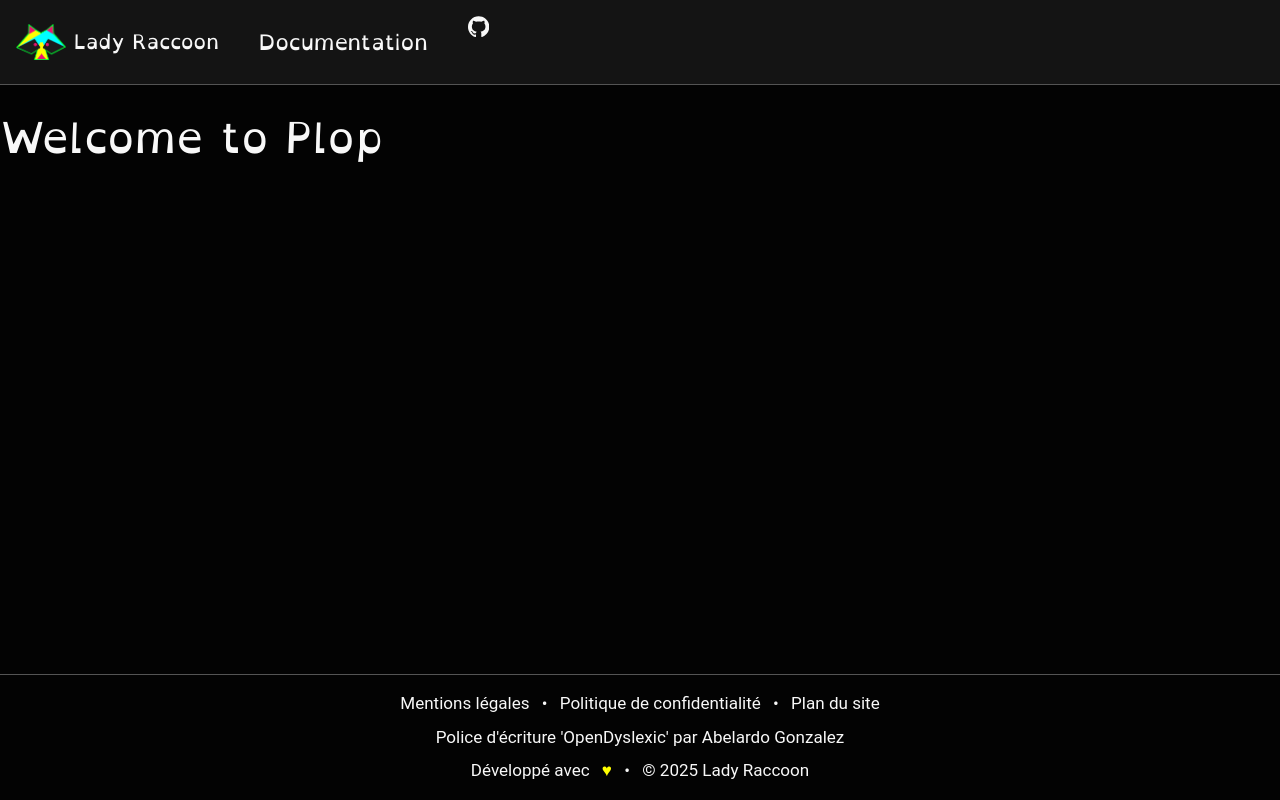
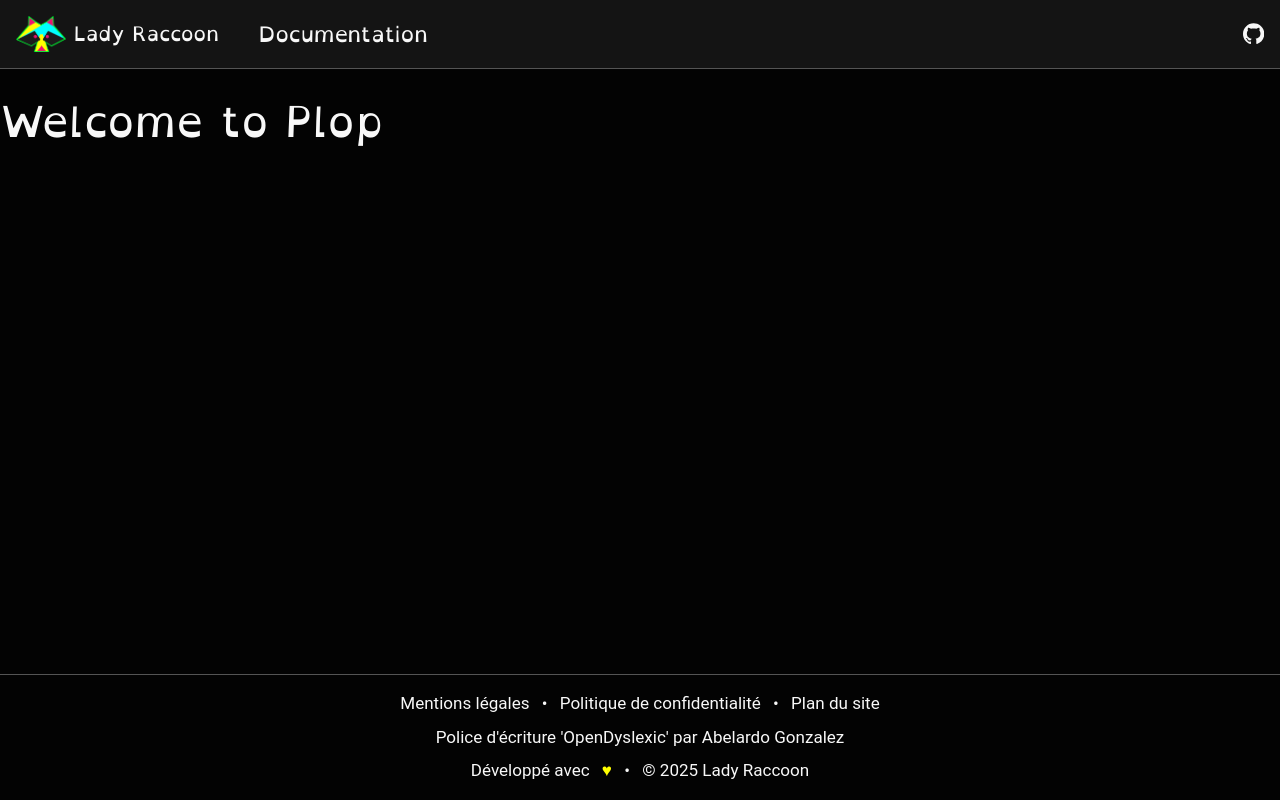
Before and after one commit to angele-henry-dev/lady-raccoon-svelte, a SvelteKit app: page / in a window 1280 px wide. Built offline with nearby package versions, Linux system fonts and the light colour scheme.

Commit message:
Rework header

```diff
--- a/src/routes/+layout.svelte
+++ b/src/routes/+layout.svelte
@@ -5,14 +5,14 @@
 </script>
 
 <header class="p-4">
-	<nav class="container flex w-full mx-auto">
-		<a href="/" class="text-xl flex items-center gap-2">
-			<img src="/images/logo.webp" alt="Logo of Lady Raccoon" width={50} height={50} />
-			<span class="truncate">Lady Raccoon</span>
-		</a>
-		<ul class="list-none">
-			<li><a href="/about">Documentation</a></li>
-		</ul>
+	<nav class="container flex justify-between items-center w-full mx-auto">
+		<div class="flex-grow flex items-center gap-10">
+			<a href="/" class="text-xl flex items-center gap-2">
+				<img src="/images/logo.webp" alt="Logo of Lady Raccoon" width={50} height={50} />
+				<span class="truncate">Lady Raccoon</span>
+			</a>
+			<a href="/about">Documentation</a>
+		</div>
 		<a
 			href="https://github.com/angele-henry-dev"
 			target="_blank"
```
